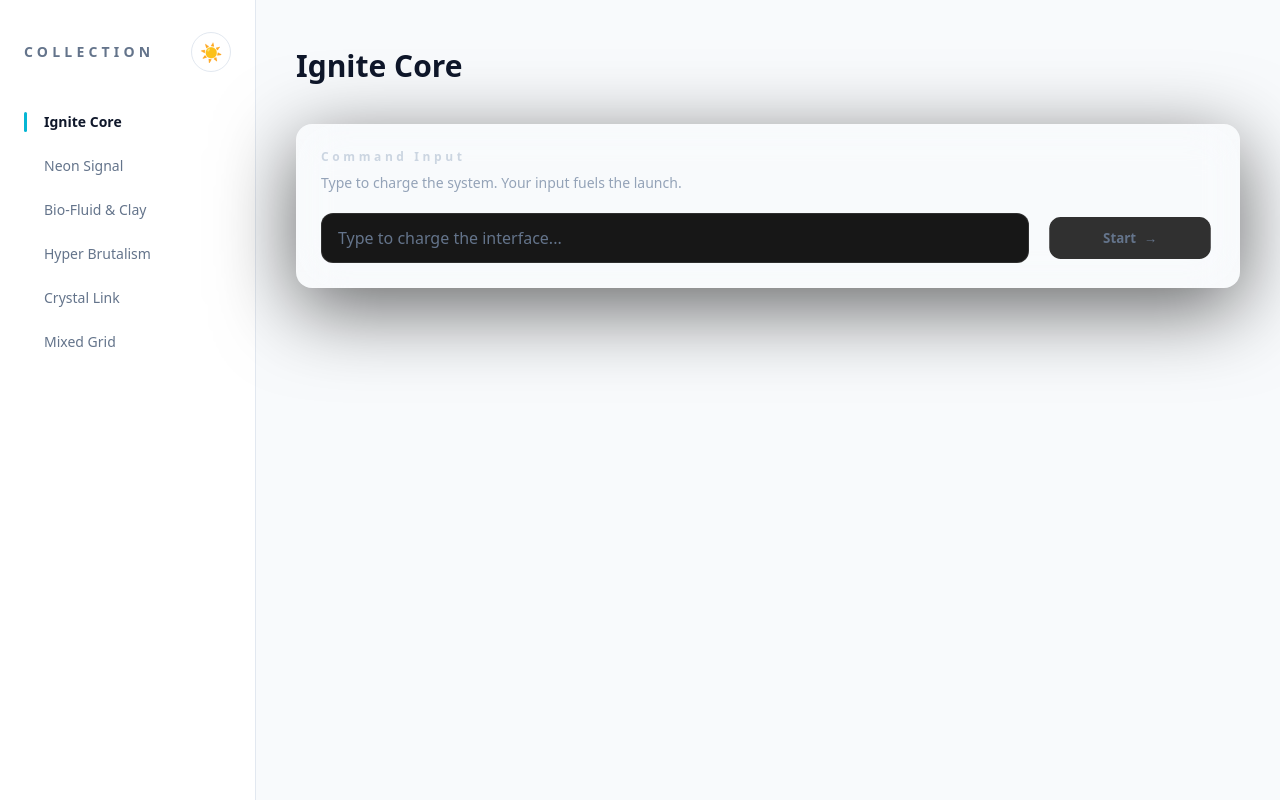
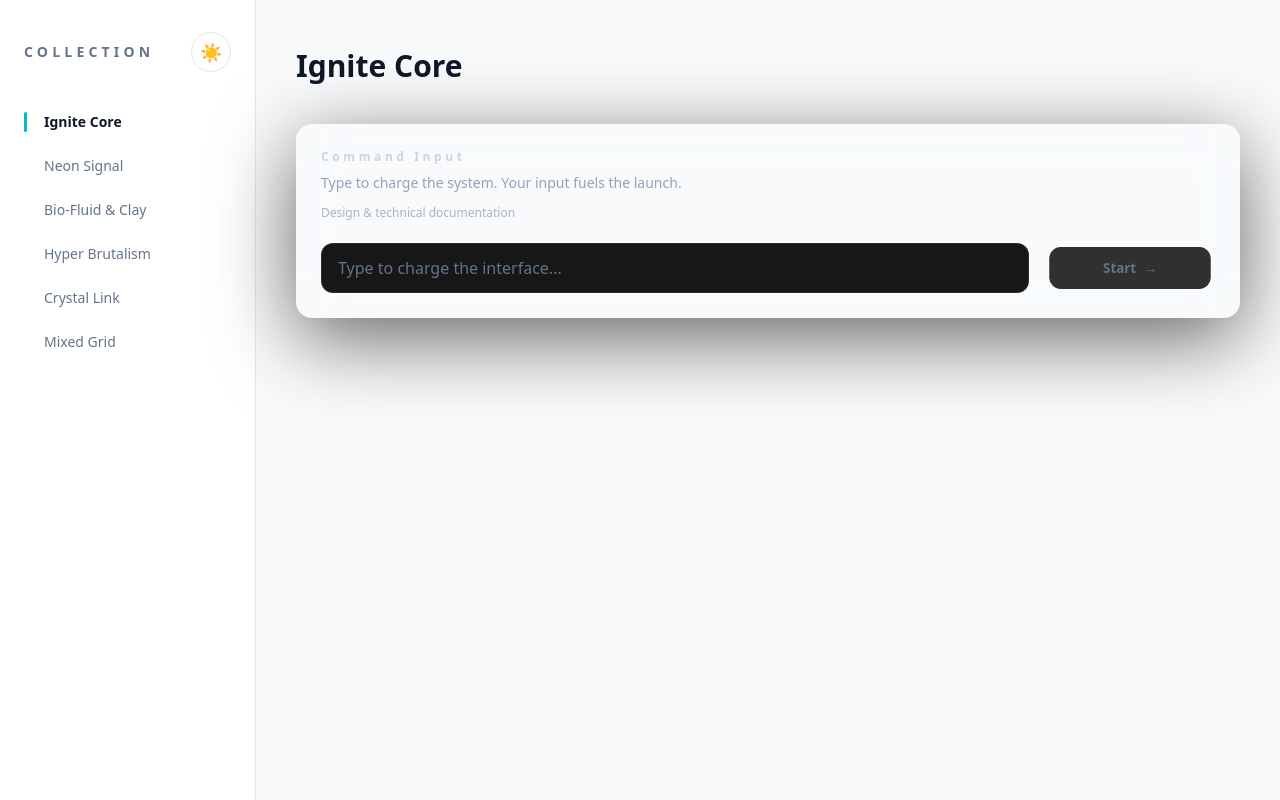
Before and after one commit to wahengchang/react-tailwind-input-animation-collection, a React (Create React App) app: page / in a window 1280 px wide. Built offline with nearby package versions, Linux system fonts and the light colour scheme.

Commit message:
add doc links to input variants

```diff
--- a/src/SimpleForm/BioFluidClay/Dark.jsx
+++ b/src/SimpleForm/BioFluidClay/Dark.jsx
@@ -50,6 +50,12 @@ export default function BioFluidClayDark() {
           <p className="mt-2 text-sm text-[#B1A79C]">
             Type to wake the clay.
           </p>
+          <a
+            className="mt-3 inline-flex text-xs font-medium text-[#B1A79C]/80 transition hover:text-[#E7DED2]"
+            href="src/SimpleForm/BioFluidClay/README.md"
+          >
+            Design &amp; technical documentation
+          </a>
 
           <div className="mt-6 flex flex-col gap-4 sm:flex-row sm:items-center">
             <div className="flex-1">
--- a/src/SimpleForm/BioFluidClay/Light.jsx
+++ b/src/SimpleForm/BioFluidClay/Light.jsx
@@ -49,6 +49,12 @@ export default function BioFluidClay() {
           <p className="mt-2 text-sm text-[#6C625B]">
             Type to wake the clay.
           </p>
+          <a
+            className="mt-3 inline-flex text-xs font-medium text-[#6C625B]/80 transition hover:text-[#3A332D]"
+            href="src/SimpleForm/BioFluidClay/README.md"
+          >
+            Design &amp; technical documentation
+          </a>
 
           <div className="mt-6 flex flex-col gap-4 sm:flex-row sm:items-center">
             <div className="flex-1">
--- a/src/SimpleForm/IgniteCore/Light.jsx
+++ b/src/SimpleForm/IgniteCore/Light.jsx
@@ -46,6 +46,12 @@ export default function IgniteCore() {
         <p className="mt-2 text-sm text-slate-400">
           Type to charge the system. Your input fuels the launch.
         </p>
+        <a
+          className="mt-3 inline-flex text-xs font-medium text-slate-400/80 transition hover:text-slate-200"
+          href="src/SimpleForm/IgniteCore/README.md"
+        >
+          Design &amp; technical documentation
+        </a>
 
         <div className="mt-5 flex flex-col gap-4 sm:flex-row sm:items-center">
           <div className="flex-1">
--- a/src/SimpleForm/PrismConsole/Light.jsx
+++ b/src/SimpleForm/PrismConsole/Light.jsx
@@ -47,6 +47,12 @@ export default function PrismConsole() {
         <p className="mt-2 text-sm text-slate-400">
           A dark console with a neon halo. Charge the input and fire the prism.
         </p>
+        <a
+          className="mt-3 inline-flex text-xs font-medium text-slate-400/80 transition hover:text-slate-200"
+          href="src/SimpleForm/PrismConsole/README.md"
+        >
+          Design &amp; technical documentation
+        </a>
 
         <div className="mt-5 flex flex-col gap-4 sm:flex-row sm:items-center">
           <div className="flex-1">
```
